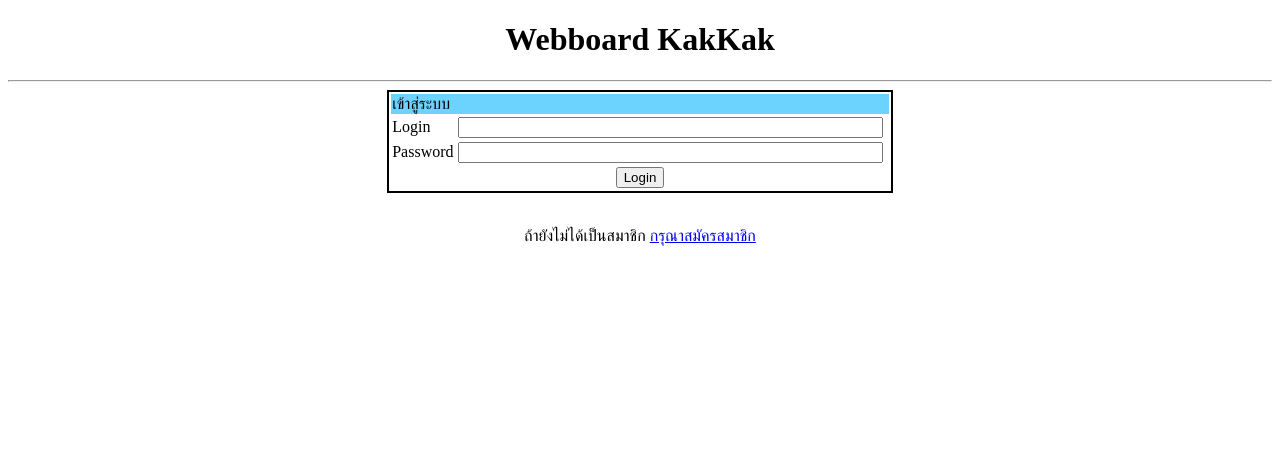
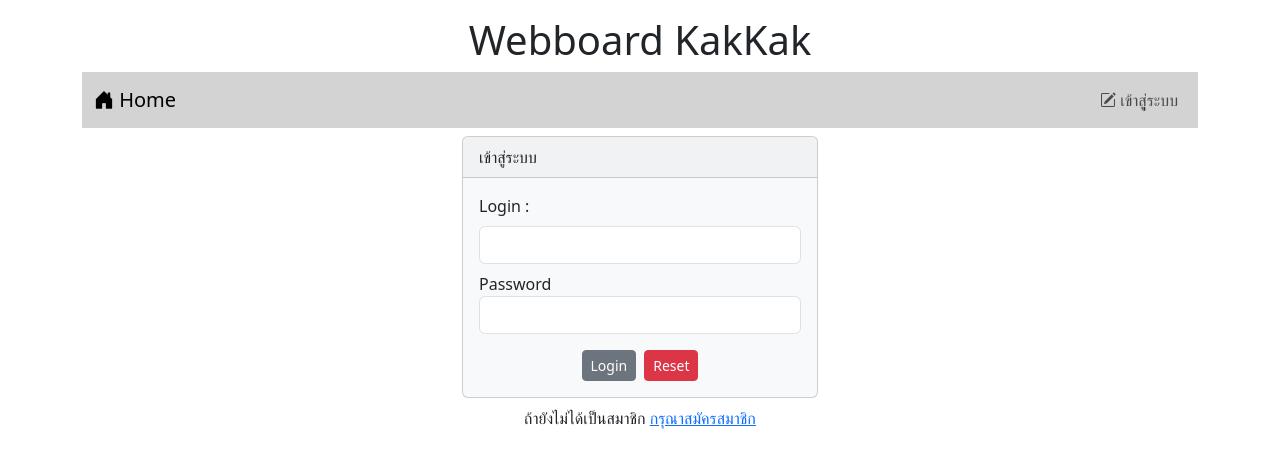
Before and after one commit to babyporpor01/Webboart_ECTSEC1_WEB, a PHP site: page /login.php in a window 1280 px wide. Shown: the top 468 px of the page. Run offline with PHP 8.4, Linux system fonts and the light colour scheme.

Commit message:
update webbord by bootstrap
update file index.php login.php  verify.php  and create nav.php

```diff
--- a/login.php
+++ b/login.php
@@ -11,19 +11,49 @@
     <meta charset="UTF-8">
     <meta name="viewport" content="width=device-width, initial-scale=1.0">
     <title>Login</title>
+    <link rel="stylesheet" href="bootstrap-5.3.2-dist/css/bootstrap.min.css">
+    <script src = "bootstrap-5.3.2-dist/js/bootstrap.bundle.min.js"></script>
+    <link rel="stylesheet" href="https://cdn.jsdelivr.net/npm/bootstrap-icons@1.11.3/font/bootstrap-icons.min.css">
 </head>
 <body>
-    <h1 style = "text-align: center;">Webboard KakKak</h1>
-    <hr>
+<div class="container-lg">
+    <h1 style ="text-align: center;" class = "mt-3">Webboard KakKak</h1>
+    <?php include "nav.php" ?>
+    <div class = "row mt-2">
+        <div class = "col-lg-4 col-md-3 col-sm-2 col-1"></div>
+        <div class = "col-lg-4 col-md-6 col-sm-8 col-10">
+            <?php
+                if(isset($_SESSION['error'])){
+                    echo "<div class='alert alert-danger'>ชื่อบัญชีหรือรหัสผ่านไม่ถูกต้อง</div>";
+                    unset($_SESSION['error']);
+                }
+            ?>
+            <div class="card bg-light text-dark">
+                <div class="card-header">เข้าสู่ระบบ</div>
+                <div class="card-body">
                 <form action="verify.php" method="post">
-    <table style = "border : 2px solid black; width : 40%;" align="center">
-        <tr><td colspan="2" style = "background-color: #6CD2FE;">เข้าสู่ระบบ</td></tr>
-        <tr><td>Login</td><td><input type = "text" name = "login" size = "50" required></td></tr>
-        <tr><td>Password</td><td><input type = "password" name = "password" size = "50" required></td></tr>
-        <tr><td colspan = "2" align="center"><input type = "submit" value = "Login"></td></tr>
-    </table>
-    <br>
+                    <div class="form-group">
+                        <label for="login" class = "form-label">Login : </label>
+                        <input type="text" name = "login" id = "login" class = "form-control">
+                    </div>
+                    <div class="from-group mt-2">
+                     <label for="pwd">Password</label>
+                    <input type="password" name = "password" id = "pwd" class="form-control">
+
+                    <div class="d-flex justify-content-center mt-3  ">
+                        <button type="submit" class="btn btn-secondary btn-sm me-2">Login</button>
+                        <button type="reset" class="btn btn-danger btn-sm">Reset</button>
+                    </div>
+                    </div>
+                </form>
+                </div>
+            </div>
+        </div>
+        <div class = "col-lg-4 col-md-3 col-sm-2 col-1"></div>
+        <div class="from-group mt-2">
         <p style = "text-align: center;">ถ้ายังไม่ได้เป็นสมาชิก <a href = "register.php" >กรุณาสมัครสมาชิก</a></p>
-    </form>
+        </div>
+    </div>
+</div>
 </body>
 </html>
--- /dev/null
+++ b/nav.php
@@ -0,0 +1,22 @@
+<nav class="navbar navbar-expand-lg " style="background-color: #d3d3d3;">
+  <div class="container-fluid">
+    <a class="navbar-brand" href="index.php" ><i class="bi bi-house-door-fill"></i> Home</a>
+      <ul class="navbar-nav">
+        <?php
+            if(!isset($_SESSION['id'])) {
+        ?>
+        <li class="nav-item">
+          <a class="nav-link " aria-current="page" href="login.php"> <i class="bi bi-pencil-square"></i> เข้าสุู่ระบบ</a>
+        </li>
+
+        <?php
+            }else{ ?>
+            <li class="nav-item dropdown">
+            <a class="btn btn-outline-secondary btn-sm dropdown-toggle" href="#" role="button" data-bs-toggle="dropdown" aria-expanded="false">
+            <i class="bi bi-person-lines-fill"></i> <?php echo $_SESSION['username']; ?>
+          </a>
+          <ul class="dropdown-menu">
+            <li><a class="dropdown-item" href="logout.php"> <i class="bi bi-power"></i> ออกจากระบบ</a></li>
+        <?php } ?>
+    </div>
+</nav>
```
Also changed, not shown: index.php (+24 -45 lines), verify.php (+12 -7 lines). Lines whose indentation alone changed are shown as unchanged.
